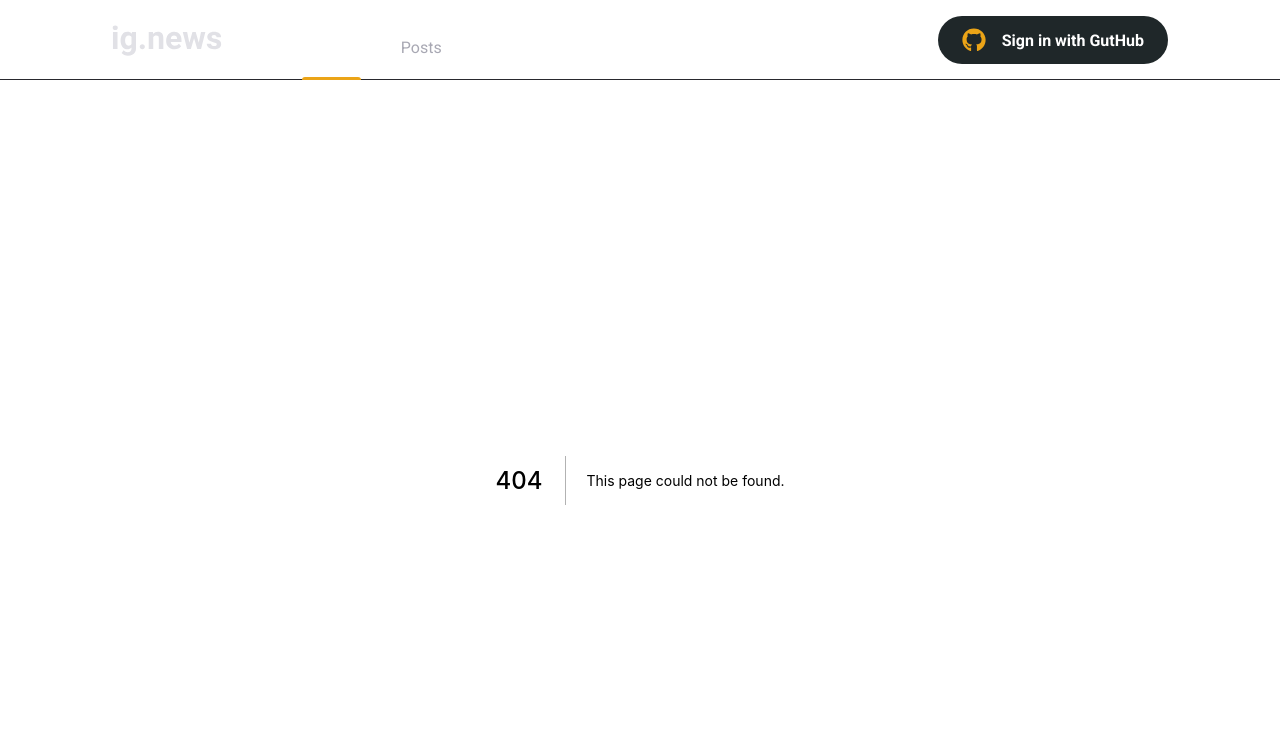
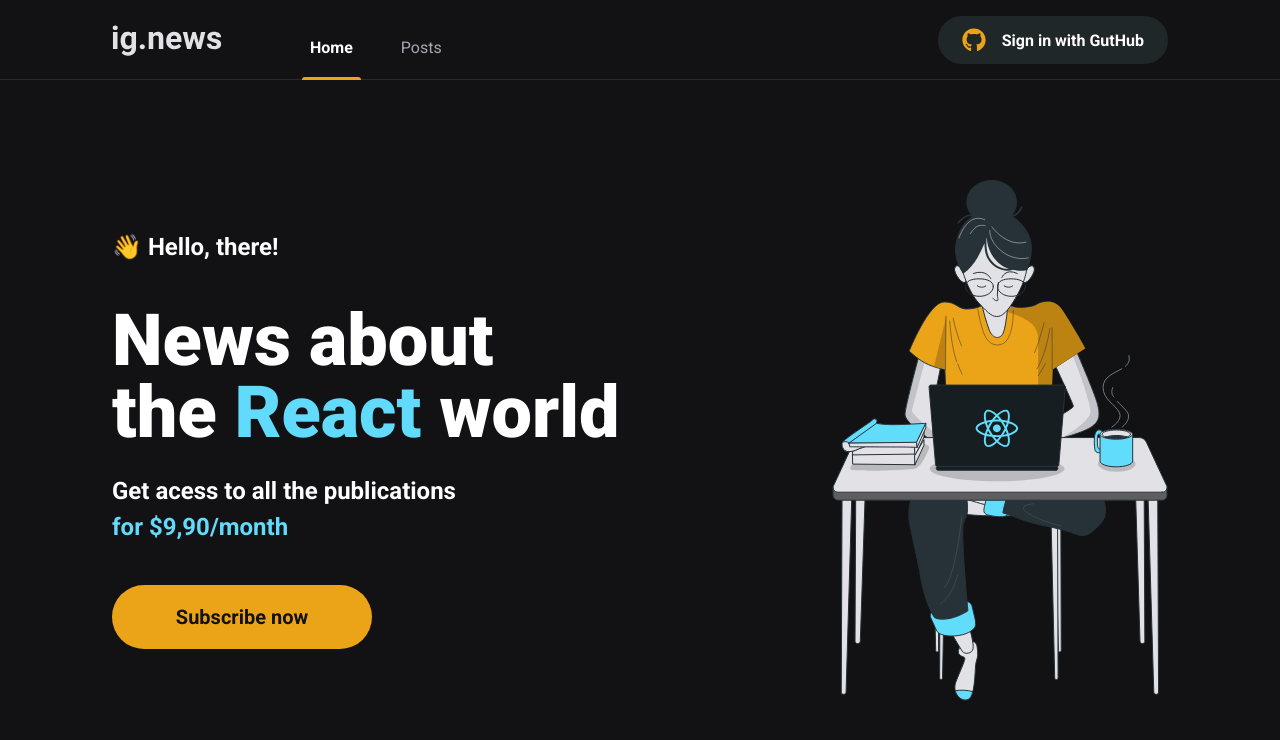
Before and after one commit to juliolmuller/ignite-react-ig.news, a Next.js app: page /home in a window 1280 px wide. Before the commit this address had no page. Shown: the top 740 px of the page. Built offline with nearby package versions, Linux system fonts and the light colour scheme.

Commit message:
feat: create landing page content

```diff
--- a/next.config.js
+++ b/next.config.js
@@ -1,6 +1,13 @@
 /** @type {import('next').NextConfig} */
 const nextConfig = {
   reactStrictMode: true,
+  redirects: async () => [
+    {
+      source: '/',
+      destination: '/home',
+      permanent: true,
+    },
+  ],
 };
 
 module.exports = nextConfig;
--- /dev/null
+++ b/src/pages/home/index.tsx
@@ -0,0 +1,35 @@
+import Head from 'next/head';
+
+import classes from './styçes.module.scss';
+
+export default function Home() {
+  return (
+    <>
+      <Head>
+        <title>Home | ig.news</title>
+      </Head>
+
+      <main className={classes.root}>
+        <img src="/img/avatar.svg" alt="girl coding React" />
+
+        <section>
+          <small className={classes.greetings}>👋 Hello, there!</small>
+
+          <h1 className={classes.slogan}>
+            News about <br />
+            the <strong>React</strong> world
+          </h1>
+
+          <p className={classes.actionCall}>
+            Get acess to all the publications
+            <span>for $9,90/month</span>
+          </p>
+
+          <button className={classes.subscribeBtn} type="button">
+            Subscribe now
+          </button>
+        </section>
+      </main>
+    </>
+  );
+}
--- /dev/null
+++ b/src/pages/home/styçes.module.scss
@@ -0,0 +1,72 @@
+.root {
+  display: flex;
+  align-items: center;
+  justify-content: space-between;
+
+  height: calc(100vh - var(--header-height));
+  width: 100%;
+  max-width: var(--container-max-width);
+  margin: 0 auto;
+  padding: 0 var(--container-x-gutter);
+
+  img {
+    order: 2;
+  }
+
+  section {
+    order: 1;
+  }
+}
+
+.greetings {
+  font-size: 1.5rem;
+  font-weight: 700;
+  line-height: 1.4;
+}
+
+.slogan {
+  margin-top: 2.5rem;
+  font-size: 4.5rem;
+  font-weight: 900;
+  line-height: 1;
+
+  strong {
+    color: var(--color-cyan-500);
+    font-weight: inherit;
+  }
+}
+
+.actionCall {
+  margin-top: 1.5rem;
+  font-size: 1.5rem;
+  font-weight: 700;
+  line-height: 1.5;
+
+  span {
+    display: block;
+    color: var(--color-cyan-500);
+  }
+}
+
+.subscribeBtn {
+  display: flex;
+  align-items: center;
+  justify-content: center;
+
+  height: 4rem;
+  width: 260px;
+  border: none;
+  border-radius: 2rem;
+  background-color: var(--color-yellow-500);
+  margin-top: 2.5rem;
+
+  color: var(--color-grey-900);
+  font-size: 1.25rem;
+  font-weight: 700;
+
+  transition: filter 150ms;
+
+  &:hover {
+    filter: brightness(80%);
+  }
+}
```
Also changed, not shown: src/pages/index.tsx (deleted, +0 -12 lines), public/img/avatar.svg (added).
